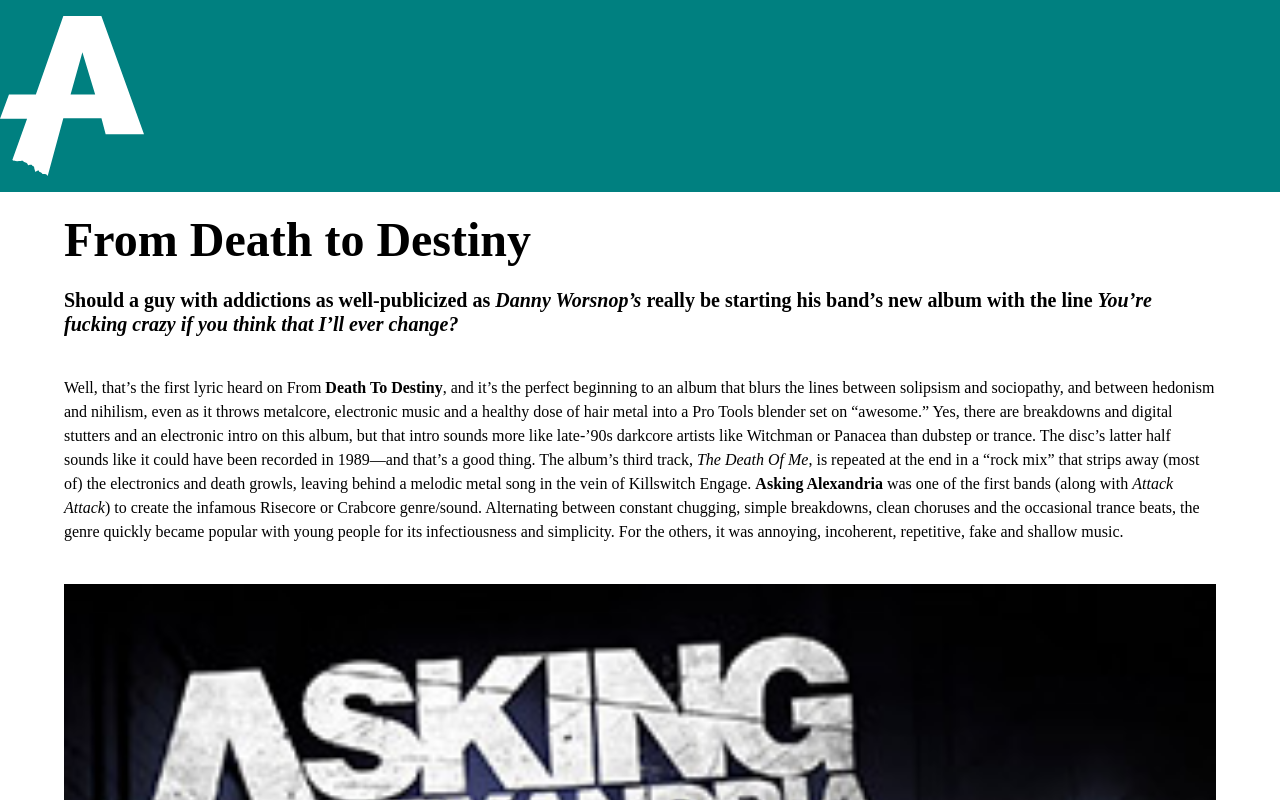
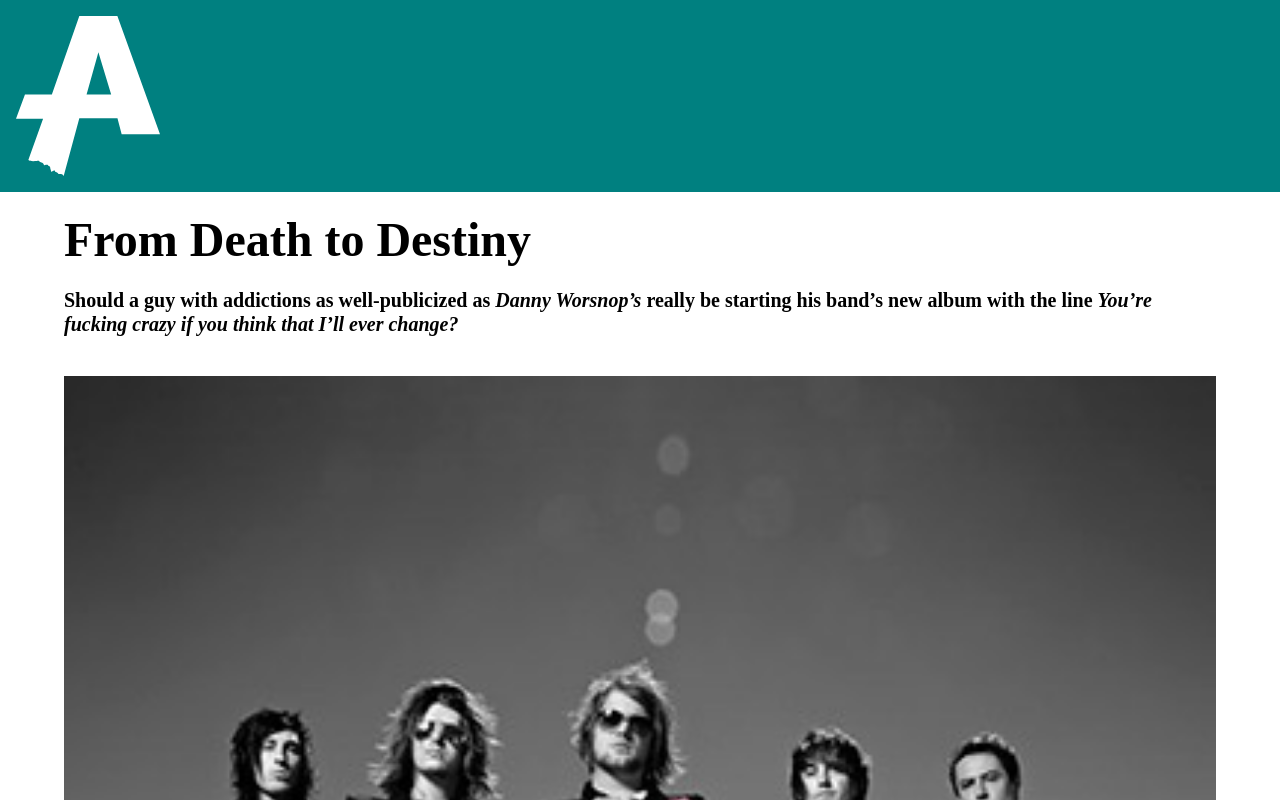
Before and after one commit to dylantoombs/activity-boxmodel, a plain HTML site: page index.html in a window 1280 px wide. Shown: the top 800 px of the page. Drawn offline with Linux system fonts and the light colour scheme.

Commit message:
changes made

```diff
--- a/css/general.css
+++ b/css/general.css
@@ -68,10 +68,7 @@
 .logo {
     height: 10rem;
     width: auto;
-    margin: 1rem 0%;
-    float: inherit;
-
-    /* float: centre; */
+    margin: 1rem 1rem;
     /* margin: .5rem auto; */
 }
 
--- a/index.html
+++ b/index.html
@@ -17,7 +17,12 @@
 
         <p>Should a guy with addictions as well-publicized as <em>Danny Worsnop’s</em> really be starting his band’s new album with the line <em>You’re fucking crazy if you think that I’ll ever change?</em></p>
 
-        <p>Well, that’s the first lyric heard on From <strong>Death To Destiny</strong>, and it’s the perfect beginning to an album that blurs the lines between solipsism and sociopathy, and between hedonism and nihilism, even as it throws metalcore, electronic music and a healthy dose of hair metal into a Pro Tools blender set on “awesome.” Yes, there are breakdowns and digital stutters and an electronic intro on this album, but that intro sounds more like late-’90s darkcore artists like Witchman or Panacea than dubstep or trance. The disc’s latter half sounds like it could have been recorded in 1989—and that’s a good thing. The album’s third track, <em>The Death Of Me</em>, is repeated at the end in a “rock mix” that strips away (most of) the electronics and death growls, leaving behind a melodic metal song in the vein of Killswitch Engage. <strong>Asking Alexandria</strong> was one of the first bands (along with <em>Attack Attack</em>) to create the infamous Risecore or Crabcore genre/sound. Alternating between constant chugging, simple breakdowns, clean choruses and the occasional trance beats, the genre quickly became popular with young people for its infectiousness and simplicity. For the others, it was annoying, incoherent, repetitive, fake and shallow music.
+    <figure>
+        <img src="Images/bandphoto.jpg" alt="Band Photo" class="photo">
+        <figcaption>Asking Alexandria <em>Band Photo</em></figcaption>
+    </figure>
+
+        <p>Well, that’s the first lyric heard on From <strong>Death To Destiny</strong>, and it’s the perfect beginning to an album that blurs the lines between solipsism and sociopathy, and between hedonism and nihilism, even as it throws metalcore, electronic music and a healthy dose of hair metal into a Pro Tools blender set on “awesome.” Yes, there are breakdowns and digital stutters and an electronic intro on this album, but that intro sounds more like late-’90s darkcore artists like <em>Witchman or Panacea</em> than dubstep or trance. The disc’s latter half sounds like it could have been recorded in 1989—and that’s a good thing. The album’s third track, <em>The Death Of Me</em>, is repeated at the end in a “rock mix” that strips away (most of) the electronics and death growls, leaving behind a melodic metal song in the vein of <em>Killswitch Engage.</em> <strong>Asking Alexandria</strong> was one of the first bands (along with <em>Attack Attack</em>) to create the infamous Risecore or Crabcore genre/sound. Alternating between constant chugging, simple breakdowns, clean choruses and the occasional trance beats, the genre quickly became popular with young people for its infectiousness and simplicity. For the others, it was annoying, incoherent, repetitive, fake and shallow music.
 </p>
 
 
```
